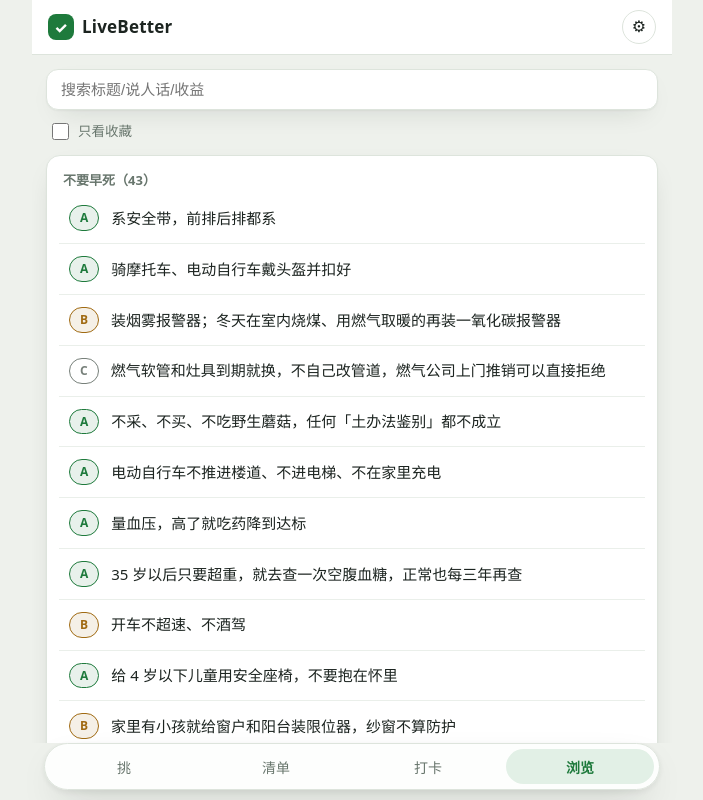
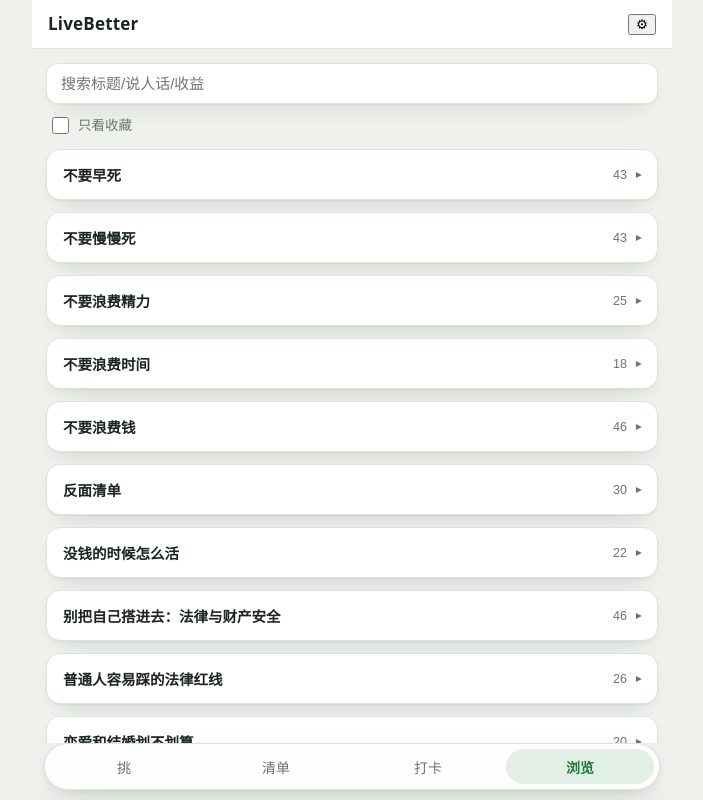
Before and after one commit to csliever/LiveBetter, a Preact app: page / in a window 1280 px wide. Both pictures are taken after a click on the button "浏览". Shown: the whole page, without its empty margins (288-991 px from the left). Built offline with nearby package versions, Linux system fonts and the light colour scheme.

Commit message:
feat: 浏览页目录化——节默认收起/点击展开，搜索与只看收藏时自动展开

```diff
--- a/src/pages/BrowsePage.tsx
+++ b/src/pages/BrowsePage.tsx
@@ -7,15 +7,27 @@
 export function BrowsePage({ onOpenEntry }: { onOpenEntry: (id: string) => void }) {
   const [q, setQ] = useState('')
   const [favOnly, setFavOnly] = useState(false)
+  const [open, setOpen] = useState<Set<string>>(new Set())
   const { ids: favIds } = useFavorites()
   let list: ContentEntry[] = filterEntries(book.entries, q)
   if (favOnly) list = list.filter(e => favIds.has(e.id))
+  const filtering = q.trim() !== '' || favOnly
+
   const bySection = new Map<string, ContentEntry[]>()
   for (const e of list) {
     const arr = bySection.get(e.sectionId) ?? []
     arr.push(e)
     bySection.set(e.sectionId, arr)
   }
+  const toggle = (sid: string) => {
+    setOpen(prev => {
+      const next = new Set(prev)
+      if (next.has(sid)) next.delete(sid)
+      else next.add(sid)
+      return next
+    })
+  }
+
   return (
     <section class="page">
       <input class="searchbox" placeholder="搜索标题/说人话/收益"
@@ -24,9 +36,16 @@
         <input type="checkbox" aria-label="只看收藏" checked={favOnly} onInput={() => setFavOnly(!favOnly)} />只看收藏
       </label>
       {list.length === 0 && <div class="empty">没有匹配的条目</div>}
-      {[...bySection.entries()].map(([sid, es]) => (
+      {[...bySection.entries()].map(([sid, es]) => {
+        const expanded = filtering || open.has(sid)
+        return (
           <div class="section-block" key={sid}>
-          <h3>{book.sections.find(s => s.id === sid)?.title}（{es.length}）</h3>
+            <button class="section-head" aria-expanded={expanded} onClick={() => toggle(sid)}>
+              <span class="section-title">{book.sections.find(s => s.id === sid)?.title}</span>
+              <span class="section-count">{es.length}</span>
+              <span class="chevron" aria-hidden="true">▾</span>
+            </button>
+            {expanded && (
               <ul class="rows">
                 {es.map(e => (
                   <li class="row" key={e.id} onClick={() => onOpenEntry(e.id)}>
@@ -35,8 +54,10 @@
                   </li>
                 ))}
               </ul>
+            )}
           </div>
-      ))}
+        )
+      })}
     </section>
   )
 }
--- a/src/styles.css
+++ b/src/styles.css
@@ -40,8 +40,11 @@
 /* 顶栏 */
 .topbar { display: flex; justify-content: space-between; align-items: center; padding: 10px 16px; background: var(--surface); border-bottom: 1px solid var(--border); position: sticky; top: 0; z-index: 5; }
 .brand { display: flex; align-items: center; gap: 8px; font-weight: 700; font-size: 17px; letter-spacing: .2px; }
-.brand::before { content: '✓'; display: grid; place-items: center; width: 26px; height: 26px; border-radius: 8px; background: var(--accent); color: var(--accent-ink); font-size: 15px; font-weight: 800; }
-.gear { border: 1px solid var(--border); background: var(--surface); color: var(--ink); width: 34px; height: 34px; border-radius: 999px; font-size: 16px; line-height: 1; cursor: pointer; }
+.section-head { display: flex; align-items: center; gap: 8px; width: 100%; background: none; border: none; padding: 10px 4px; cursor: pointer; }
+.section-title { flex: 1; text-align: left; font-size: 14.5px; font-weight: 600; color: var(--ink); }
+.section-count { color: var(--muted); font-size: 12.5px; }
+.chevron { color: var(--muted); font-size: 12px; transition: transform .15s ease; }
+.section-head[aria-expanded='false'] .chevron { transform: rotate(-90deg); }
 .gear:active { transform: scale(.94); }
 
 main { flex: 1; overflow-y: auto; padding: 14px 14px 20px; }
```
Also changed, not shown: 1 other file (tests, documents, lock files or other folders). Lines whose indentation alone changed are shown as unchanged.
